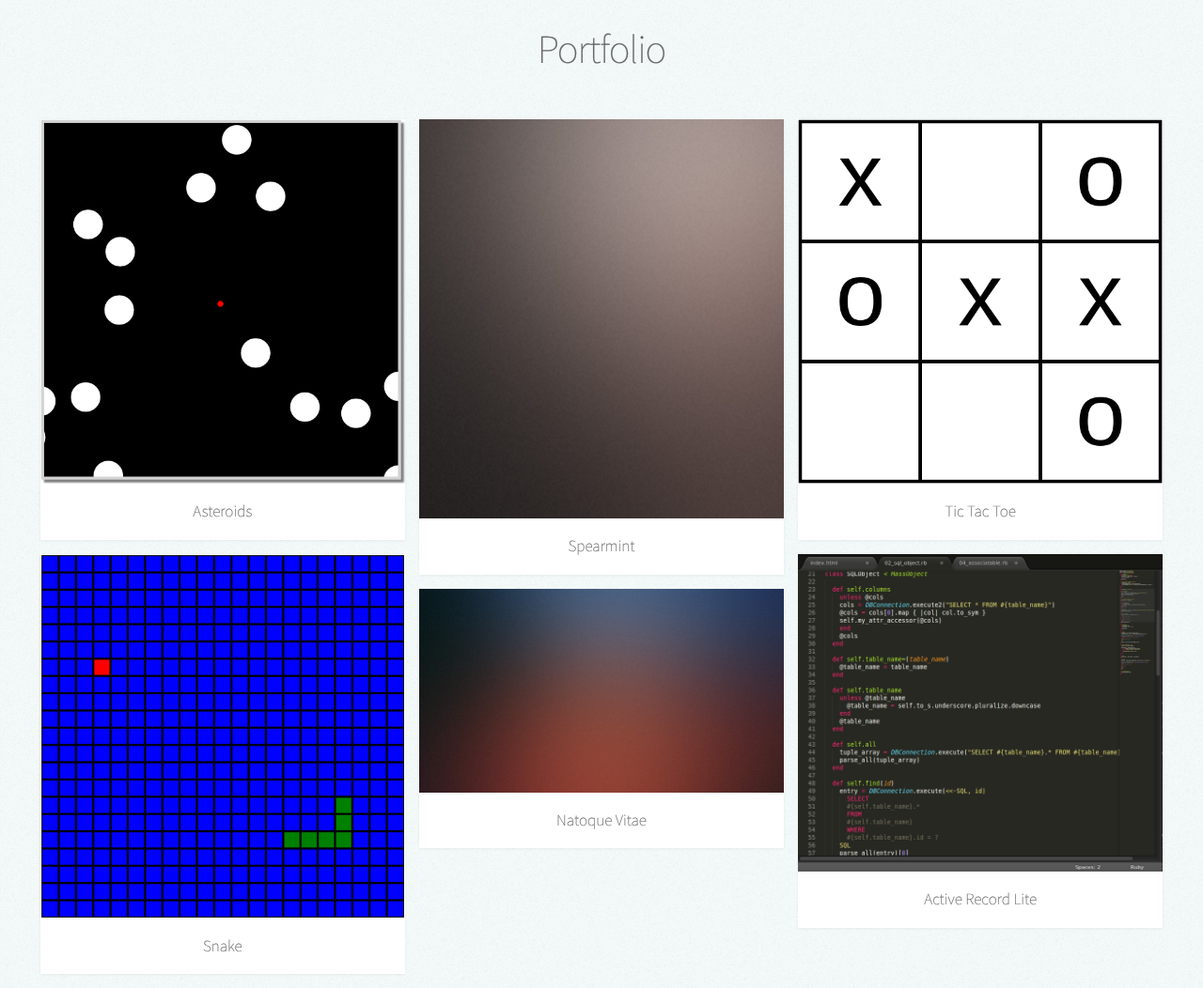
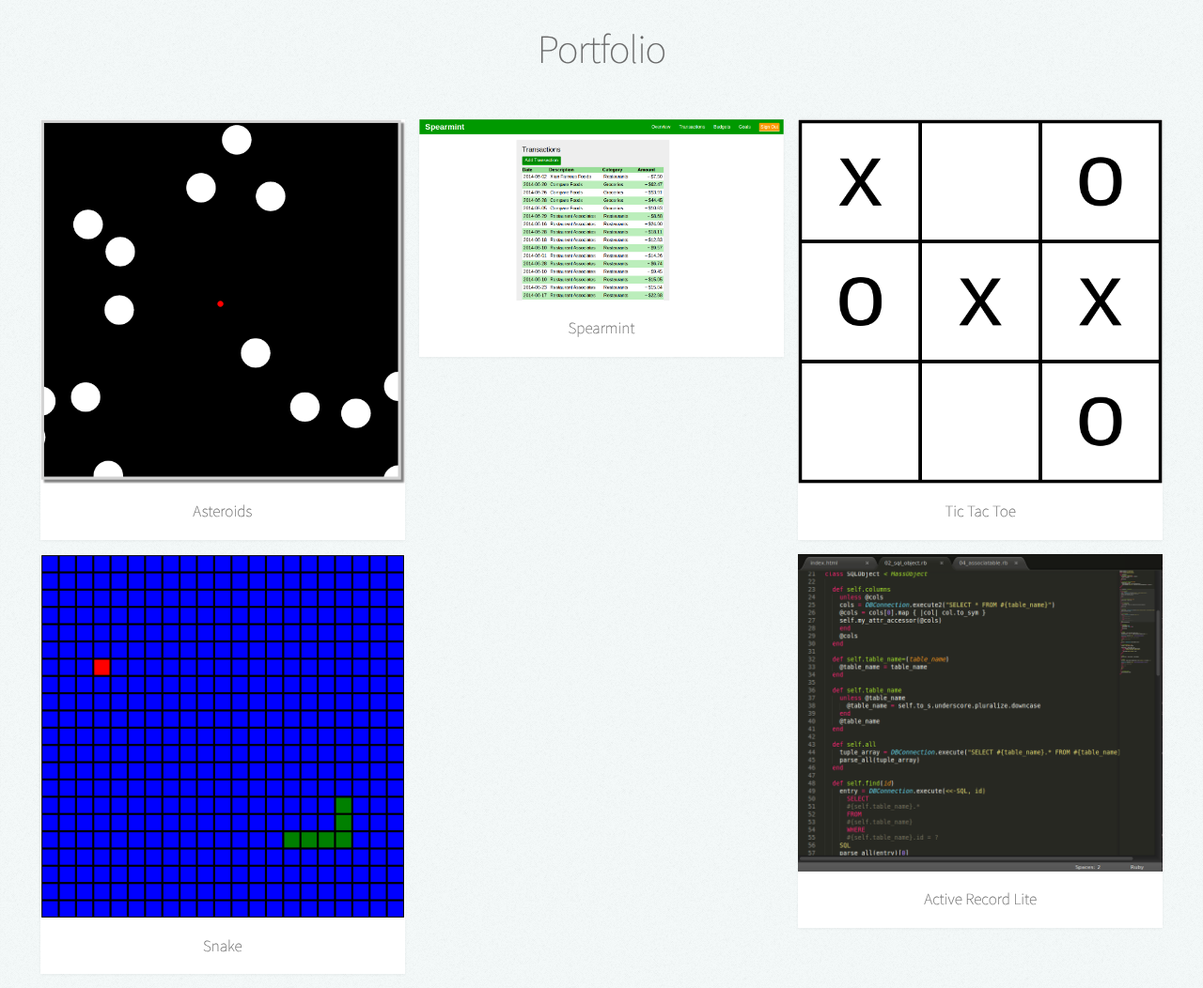
Before and after one commit to chas-mcmahon/Portfolio, a plain HTML site: page index.html in a window 1280 px wide. Shown: the part 460-1512 px from the top of the page at 94% size. Drawn offline with Linux system fonts and the light colour scheme.

Commit message:
adds images for spearmint

```diff
--- a/index.html
+++ b/index.html
@@ -33,7 +33,7 @@
 
 					<!-- Logo -->
 						<div id="logo">
-							<span class="image avatar48"><img src="images/avatar.jpg" alt="" /></span>
+							<!-- <span class="image avatar48"><img src="images/avatar.jpg" alt="" /></span> -->
 							<h1 id="title">Chas McMahon</h1>
 							<span class="byline">Web Developer</span>
 						</div>
@@ -130,17 +130,17 @@
 								</div>
 								<div class="4u">
 									<article class="item">
-										<a href="https://github.com/chas-mcmahon/Spearmint" class="image full"><img src="images/pic04.jpg" alt="spearmint" /></a>
+										<a href="https://github.com/chas-mcmahon/Spearmint" class="image full"><img src="images/spearmint3.png" alt="spearmint" /></a>
 										<header>
 											<h3>Spearmint</h3>
 										</header>
 									</article>
-									<article class="item">
+<!-- 									<article class="item">
 										<a href="" class="image full"><img src="images/pic05.jpg" alt="" /></a>
 										<header>
 											<h3>Natoque Vitae</h3>
 										</header>
-									</article>
+									</article> -->
 								</div>
 								<div class="4u">
 									<article class="item">
```
Also changed, not shown: images/spearmint1.png (added), images/spearmint2.png (added), images/spearmint3.png (added), images/spearmint_code.png (added).
